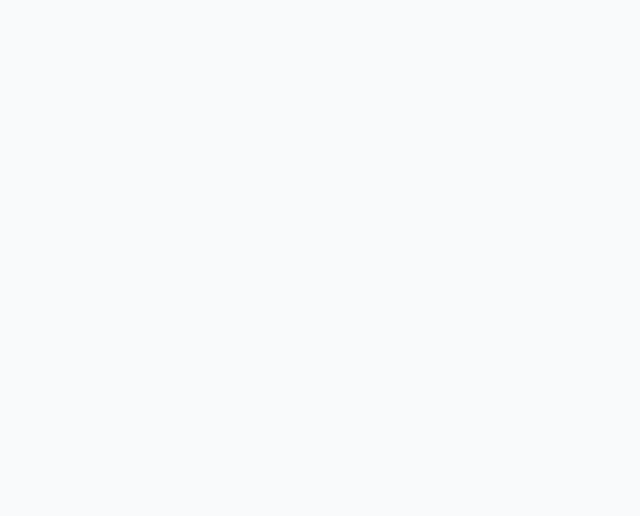
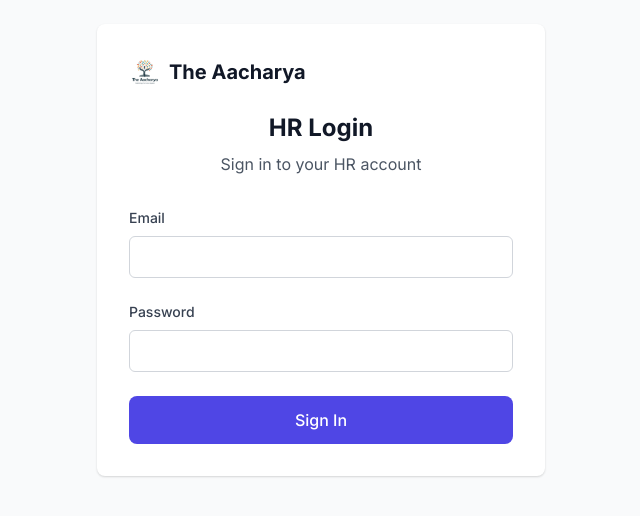
Before and after one commit to chanyahs1/yo, a React (Vite) app: page /hr-login in a window 1280 px wide. Before the commit this address had no page. Shown: the part 150-666 px from the top of the page, without its empty margins (319-959 px from the left). Built offline with nearby package versions, Linux system fonts and the light colour scheme.

Commit message:
Implement Authentication

```diff
--- a/src/App.jsx
+++ b/src/App.jsx
@@ -2,7 +2,9 @@ import React from 'react';
 import { Routes, Route } from 'react-router-dom';
 import Layout from './components/Layout';
 import EmployeeLayout from './components/EmployeeLayout';
+import ProtectedRoute from './components/ProtectedRoute';
 import LandingPage from './pages/LandingPage';
+import HRLoginPage from './pages/HRLoginPage';
 import Dashboard from './pages/Dashboard';
 import PayrollPage from './pages/PayrollPage';
 import EmployeesPage from './pages/EmployeesPage';
@@ -21,9 +23,14 @@ function App() {
   return (
     <Routes>
       <Route path="/" element={<LandingPage />} />
+      <Route path="/hr-login" element={<HRLoginPage />} />
 
       {/* HR Routes with Sidebar */}
-      <Route element={<Layout />}>
+      <Route element={
+        <ProtectedRoute requiredRole="hr">
+          <Layout />
+        </ProtectedRoute>
+      }>
         <Route path="/dashboard" element={<Dashboard />} />
         <Route path="/tasks" element={<TasksPage />} />
         <Route path="/calendar" element={<CalendarPage />} />
@@ -40,7 +47,11 @@ function App() {
       {/* Employee Routes without Sidebar */}
       <Route element={<EmployeeLayout />}>
         <Route path="/employee-login" element={<EmployeeLoginPage />} />
-        <Route path="/employee-dashboard" element={<EmployeeDashboard />} />
+        <Route path="/employee-dashboard" element={
+          <ProtectedRoute requiredRole="employee">
+            <EmployeeDashboard />
+          </ProtectedRoute>
+        } />
       </Route>
     </Routes>
   );
--- /dev/null
+++ b/src/components/ProtectedRoute.jsx
@@ -0,0 +1,17 @@
+import { Navigate, useLocation } from 'react-router-dom';
+
+export default function ProtectedRoute({ children, requiredRole }) {
+  const location = useLocation();
+  const isHRAuthenticated = localStorage.getItem('hrAuthenticated') === 'true';
+  const isEmployeeAuthenticated = localStorage.getItem('currentEmployee') !== null;
+
+  if (requiredRole === 'hr' && !isHRAuthenticated) {
+    return <Navigate to="/hr-login" state={{ from: location }} replace />;
+  }
+
+  if (requiredRole === 'employee' && !isEmployeeAuthenticated) {
+    return <Navigate to="/employee-login" state={{ from: location }} replace />;
+  }
+
+  return children;
+}
--- /dev/null
+++ b/src/pages/HRLoginPage.jsx
@@ -0,0 +1,85 @@
+import React, { useState } from 'react';
+import { useNavigate } from 'react-router-dom';
+import { motion } from 'framer-motion';
+import Logo from '../components/ui/Logo';
+
+export default function HRLoginPage() {
+  const navigate = useNavigate();
+  const [credentials, setCredentials] = useState({
+    email: '',
+    password: '',
+  });
+  const [error, setError] = useState('');
+
+  const handleSubmit = (e) => {
+    e.preventDefault();
+    // In a real app, these would be environment variables
+    const validEmail = 'admin@theaacharya.com';
+    const validPassword = 'admin123';
+
+    if (credentials.email === validEmail && credentials.password === validPassword) {
+      localStorage.setItem('hrAuthenticated', 'true');
+      navigate('/dashboard');
+    } else {
+      setError('Invalid email or password');
+    }
+  };
+
+  return (
+    <div className="min-h-screen bg-neutral-50 flex flex-col items-center justify-center p-4">
+      <motion.div
+        initial={{ opacity: 0, y: 20 }}
+        animate={{ opacity: 1, y: 0 }}
+        transition={{ duration: 0.5 }}
+        className="w-full max-w-md bg-white rounded-lg shadow-card p-8"
+      >
+        <div className="text-center mb-8">
+          <Logo />
+          <h2 className="mt-6 text-2xl font-bold text-neutral-900">HR Login</h2>
+          <p className="mt-2 text-neutral-600">Sign in to your HR account</p>
+        </div>
+
+        {error && (
+          <div className="mb-4 p-4 bg-error-50 text-error-700 rounded-md">
+            {error}
+          </div>
+        )}
+
+        <form onSubmit={handleSubmit} className="space-y-6">
+          <div>
+            <label className="block text-sm font-medium text-neutral-700 mb-2">
+              Email
+            </label>
+            <input
+              type="email"
+              required
+              className="w-full px-4 py-2 border border-neutral-300 rounded-md focus:ring-2 focus:ring-primary-500"
+              value={credentials.email}
+              onChange={(e) => setCredentials({ ...credentials, email: e.target.value })}
+            />
+          </div>
+
+          <div>
+            <label className="block text-sm font-medium text-neutral-700 mb-2">
+              Password
+            </label>
+            <input
+              type="password"
+              required
+              className="w-full px-4 py-2 border border-neutral-300 rounded-md focus:ring-2 focus:ring-primary-500"
+              value={credentials.password}
+              onChange={(e) => setCredentials({ ...credentials, password: e.target.value })}
+            />
+          </div>
+
+          <button
+            type="submit"
+            className="w-full bg-primary-600 text-white rounded-lg px-4 py-3 font-medium hover:bg-primary-700 transition-colors"
+          >
+            Sign In
+          </button>
+        </form>
+      </motion.div>
+    </div>
+  );
+}
--- a/src/pages/LandingPage.jsx
+++ b/src/pages/LandingPage.jsx
@@ -26,7 +26,7 @@ export default function LandingPage() {
 
         <div className="space-y-4">
           <button
-            onClick={() => navigate('/dashboard')}
+            onClick={() => navigate('/hr-login')}
             className="w-full bg-primary-600 text-white rounded-lg px-4 py-3 flex items-center justify-center hover:bg-primary-700 transition-colors"
           >
             <span className="text-lg font-medium">HR Login</span>
```
